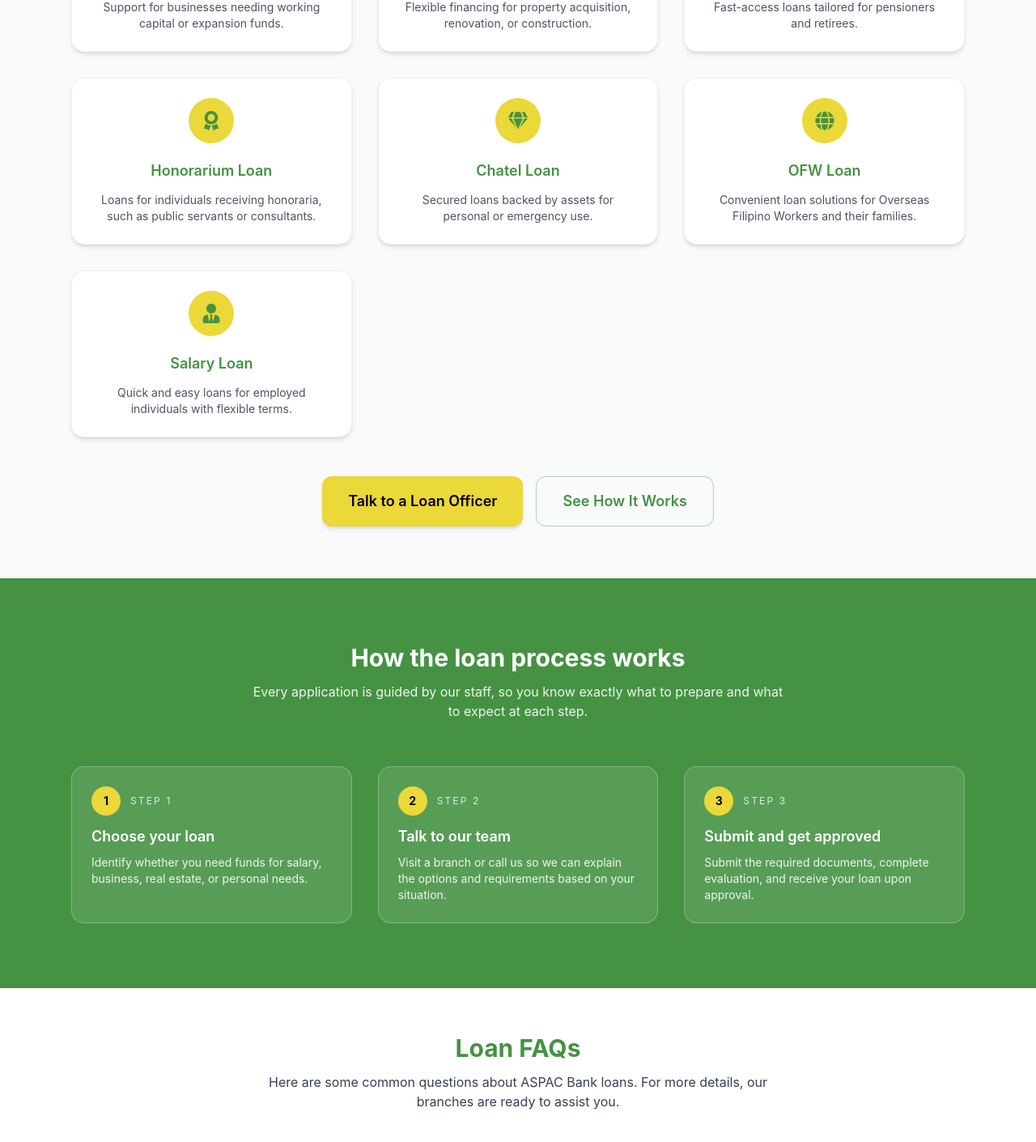
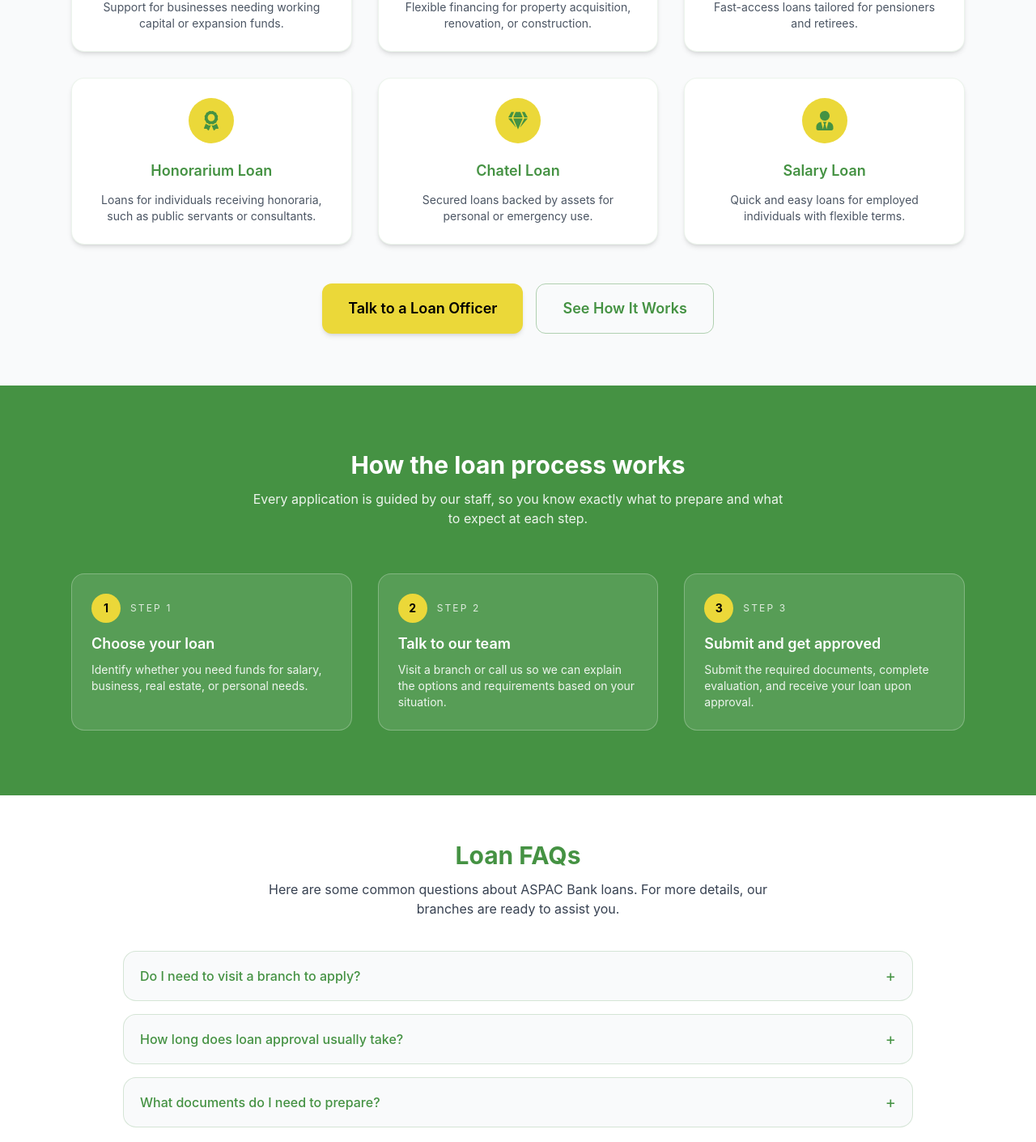
Before and after one commit to Christian-aspacbank/aspacbank, a React (Create React App) app: page /loans in a window 1280 px wide. Shown: the part 1140-2550 px from the top of the page at 81% size. Built offline with nearby package versions, Linux system fonts and the light colour scheme.

Commit message:
Update Loans.tsx

```diff
--- a/src/Pages/Loans.tsx
+++ b/src/Pages/Loans.tsx
@@ -47,12 +47,7 @@ const loanTypes: LoanType[] = [
       "Secured loans backed by assets for personal or emergency use.",
     Icon: FaGem as React.ComponentType<React.SVGProps<SVGSVGElement>>,
   },
-  {
-    title: "OFW Loan",
-    description:
-      "Convenient loan solutions for Overseas Filipino Workers and their families.",
-    Icon: FaGlobe as React.ComponentType<React.SVGProps<SVGSVGElement>>,
-  },
+
   {
     title: "Salary Loan",
     description:
@@ -62,11 +57,6 @@ const loanTypes: LoanType[] = [
 ];
 
 const faqs = [
-  {
-    question: "Who can apply for an ASPAC Bank loan?",
-    answer:
-      "Depending on the product, we accept applications from salaried employees, business owners, pensioners, professionals, and OFWs, subject to standard credit evaluation.",
-  },
   {
     question: "Do I need to visit a branch to apply?",
     answer:
```
